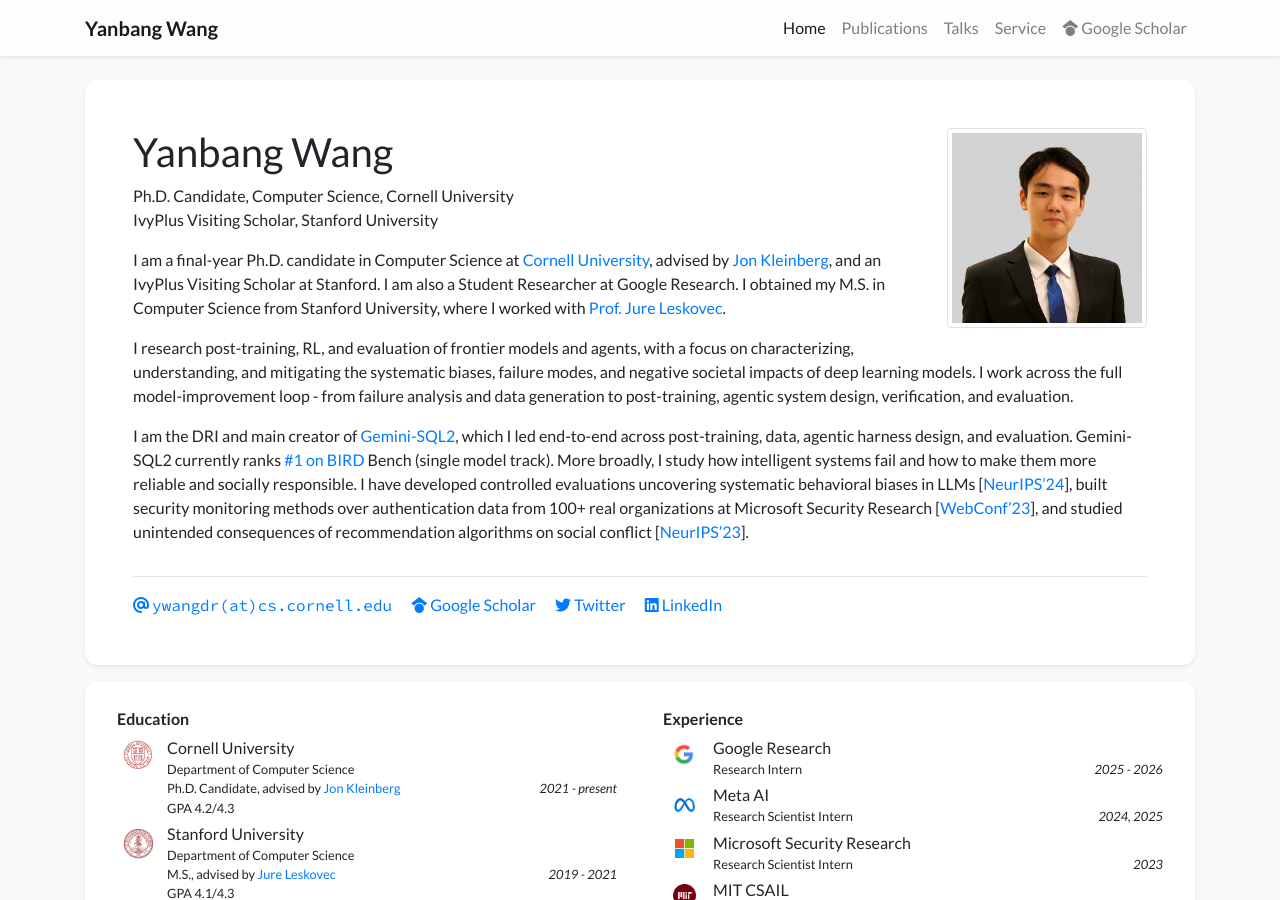
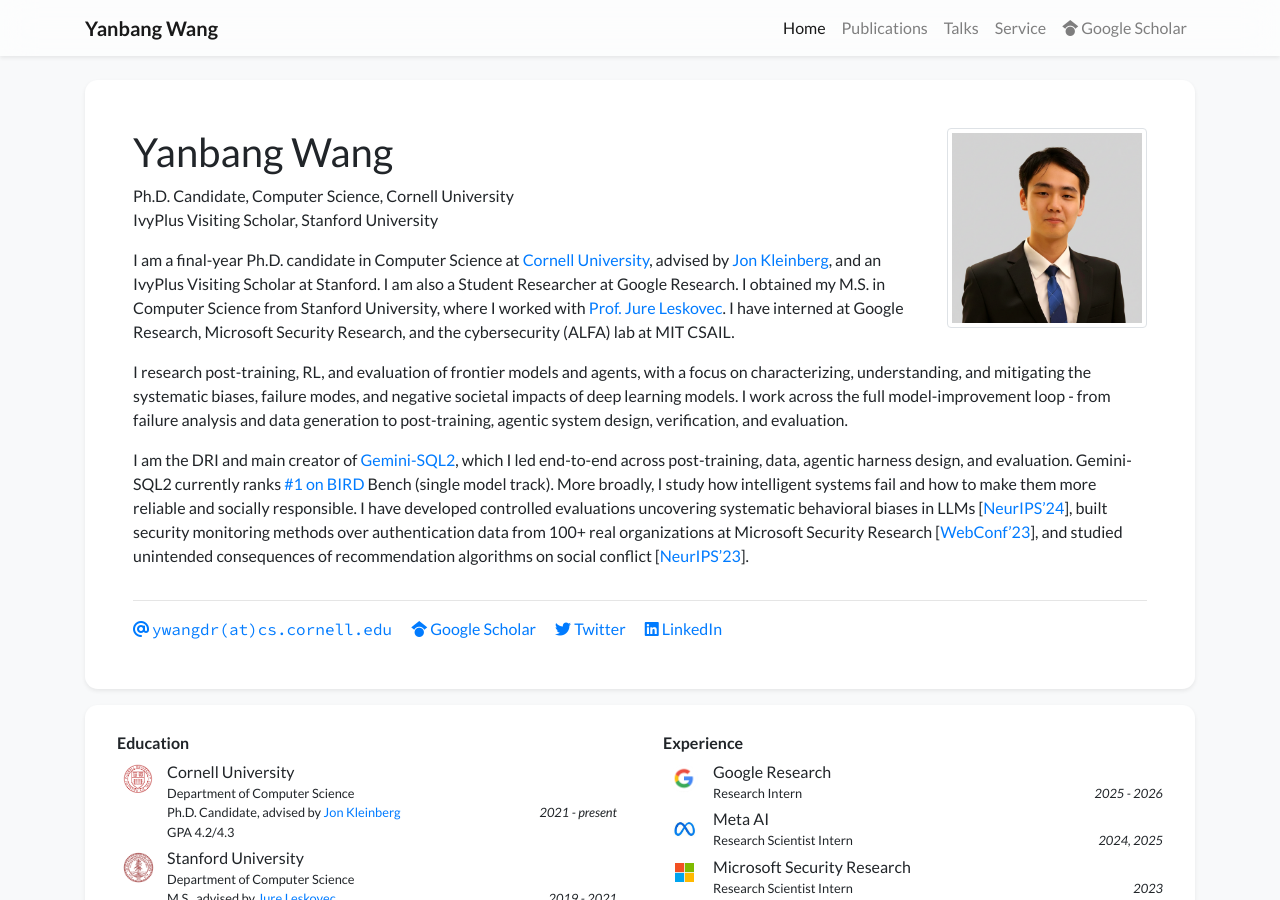
Before and after one commit to Abel0828/abel0828.github.io, a Jekyll site: the page built from index.html, in a window 1280 px wide and 900 px high. Built offline with Jekyll 4.4.1, drawn with Linux system fonts in a browser that asks for light colours; nearby versions of some CDN libraries; a style sheet for code colours, icons or effects is not loaded.

Commit message:
Add research internship summary to opening bio

```diff
--- a/_data/profile.yml
+++ b/_data/profile.yml
@@ -22,6 +22,7 @@ short_bio: >-
     and an IvyPlus Visiting Scholar at Stanford. I am also a Student Researcher at Google Research.
     I obtained my M.S. in Computer Science from Stanford University, where I worked with
     <a href="https://cs.stanford.edu/people/jure/" target="_blank">Prof. Jure Leskovec</a>.
+    I have interned at Google Research, Microsoft Security Research, and the cybersecurity (ALFA) lab at MIT CSAIL.
   </p>
   <p>
     I research post-training, RL, and evaluation of frontier models and agents, with a focus on characterizing,
```
